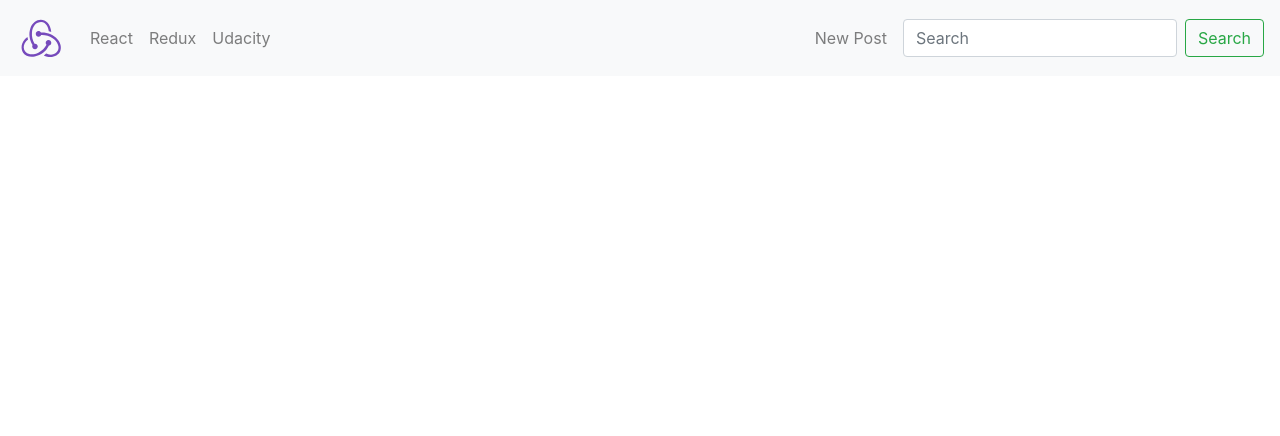
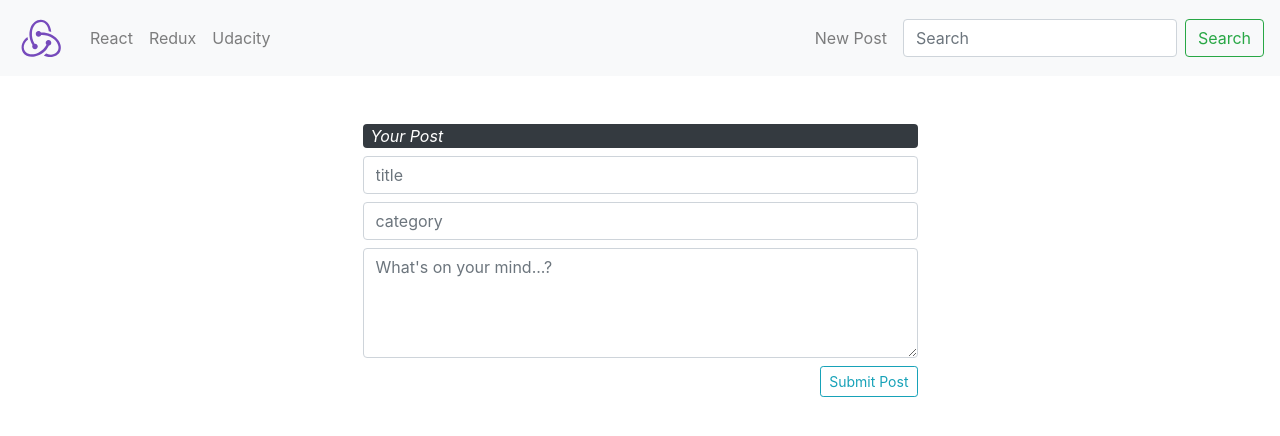
Before and after one commit to andreony/readable-react-redux, a React (Create React App) app: page /posts/1/edit-post in a window 1280 px wide. Shown: the top 436 px of the page. Built offline with nearby package versions, Linux system fonts and the light colour scheme; no server answers.

Commit message:
Edit posts feature

```diff
--- a/src/App.js
+++ b/src/App.js
@@ -31,6 +31,7 @@ function App() {
         <Switch>
           <Route path="/" exact component={Dashboard}/>
           <Route path="/new-post" exact component={NewPost} />
+          <Route path="/posts/:id/edit-post" exact component={NewPost} />
           <Route path="/:category" exact component={Dashboard}/>
           <Route path="/:category/:post_id" exact component={PostView}/>
           <Route path="/:category/:post_id/add-comment" exact component={NewComment}/>
--- a/src/features/posts/NewPost.js
+++ b/src/features/posts/NewPost.js
@@ -1,26 +1,31 @@
 import React, { useState } from 'react'
 import { selectAuthedUser } from '../auth/authedUserSlice'
 import { useDispatch, useSelector, connect } from 'react-redux'
-import { addAsyncPost } from './postsSlice'
+import { addAsyncPost, editPost } from './postsSlice'
 
 const NewPost = (props) => {
+
+	const {id, title, body, oAuthor, category} = props.location.state || {id:'', title:'', body:'', oAuthor:'', category:''}
+
 	const dispatch = useDispatch()
 	const authedUser = useSelector(selectAuthedUser)
 	const author = authedUser
 		? authedUser.name
 		: 'anon'
-	const [newPost, setNewPost] = useState({author})
+	const [newPost, setNewPost] = useState({author, title, body, id})
 
 	const handleSubmit = (e) => {
 		e.preventDefault()
 		if(!newPost.title || !newPost.body){
-			console.log(newPost)
+			console.log('empty post', newPost)
 			return false
 		}
-		console.log('new post before dispatch ',newPost)
-		dispatch(addAsyncPost(newPost))
+		body
+			?	dispatch(editPost(newPost))
+			: dispatch(addAsyncPost(newPost))
 		props.history.push('/')
 	}
+
 	const handleChange = (e) => {
 		newPost[e.target.name] = e.target.value
 		setNewPost(newPost)
@@ -32,14 +37,22 @@ const NewPost = (props) => {
 				className="form-group w-50 mx-auto"
 				onSubmit={handleSubmit}
 			>
-			<div className="bg-dark text-white mb-0 px-2 rounded mb-2"> <em>	Your Post </em></div>
+			<div className="bg-dark text-white mb-0 px-2 rounded mb-2">
+				{body
+				 	? <div className="d-flex"><em>Edit Post</em><span className="mr-2 ml-auto">by <em>{oAuthor}</em></span></div>
+					: <em> Your Post </em>
+				}
+			</div>
 			<input type="text" className="form-control mb-2" name="title" required placeholder="title"
+				defaultValue={title ? title : ''}
 				onChange={handleChange}/>
 			<input type="text" className="form-control mb-2" name="category" required placeholder="category"
+				defaultValue={category ? category : ''}
 				onChange={handleChange}/>
 			<textarea name="body" id="body" className="form-control" cols="20" rows="4"
 				placeholder="What's on your mind...?"
 				onChange={handleChange}
+				defaultValue={ body ? body : ''}
 			></textarea>
 			<button className="btn btn-sm btn-outline-info float-right my-2" type="submit">Submit Post</button>
 			</form>
--- a/src/features/posts/Post.js
+++ b/src/features/posts/Post.js
@@ -49,6 +49,15 @@ const Post = ({id, title, body, author, category, commentCount, voteScore, dispa
 								<span className="mx-2">&#8226;</span>
 								<span>Posted by <em>{author}</em></span>
 							</Link>
+							<div className="right-side">
+								<Link
+									to={{
+										pathname: `/posts/${id}/edit-post`,
+										state:{id, title, body, oAuthor: author, category}
+									}}
+									className="btn btn-outline-info btn-sm mx-2">
+										<i className="far fa-edit"></i>
+								</Link>
 								<button
 									className="btn btn-sm btn-outline-danger m-2"
 									onClick={() => dispatch(removeAsyncPost(id)) }>
@@ -56,6 +65,7 @@ const Post = ({id, title, body, author, category, commentCount, voteScore, dispa
 										<i className="far fa-trash-alt"></i>
 									</span>
 								</button>
+							</div>
 						</div>
 						<div className="card-text">
 							{body}
--- a/src/features/posts/postsAPI.js
+++ b/src/features/posts/postsAPI.js
@@ -67,6 +67,18 @@ const postsAPI = {
 
 		});
 		return {...post}
+	},
+	async edit({id, title, body, category}){
+		const result = await fetch(`${API_URL}/posts/${id}`,{
+			method: 'PUT',
+			headers:{
+				'Authorization': '32451',
+				'Accept': 'application/json',
+				'Content-Type': 'application/json'
+			},
+			body: JSON.stringify({title, body, category})
+		});
+		return result.json()
 	}
 };
 
--- a/src/features/posts/postsSlice.js
+++ b/src/features/posts/postsSlice.js
@@ -9,26 +9,19 @@ export const fetchPosts = createAsyncThunk("posts/fetchAll", async () => {
 export const votePost = createAsyncThunk(
 	"posts/vote",
 	async (payload, thunkAPI) => {
-		//console.log(payload);
 		const response = await postsAPI.vote(payload)
 		return response
 	}
 )
 
-/* export const asyncAddPost = createAsyncThunk(
-	"posts/asyncAddPost",
-	async (post, thunkAPI) => {
-		const response = await postsAPI.addOne(post);
-		return post;
-});
-
-export const asyncRemPost = createAsyncThunk(
-	"posts/asyncRemPost",
-	async (postId, thunkAPI) => {
-		const response = await postsAPI.removeOne(postId);
-		console.log('response --->>>> ', response)
-		return response;
-}); */
+export const editPost = createAsyncThunk(
+	"posts/edit",
+	async (payload, thunkAPI) => {
+		const {id, title, body, category } = payload
+		const response = await postsAPI.edit({ id, title, body, category })
+		return response
+	}
+)
 
 const postsAdapter = createEntityAdapter()
 const initialState = postsAdapter.getInitialState({loading: false})
@@ -67,19 +60,14 @@ const postsSlice = createSlice({
 					default:
 						return state
 				}
-			})
-			/* // -- add one
-			builder.addCase(asyncAddPost.pending, (state, action) => state.loading = true)
-			builder.addCase(asyncAddPost.fulfilled, (state, action) => {
-				postsAdapter.addOne(action.payload)
-				state.loading = false
-			})
-			// -- remove one
-			builder.addCase(asyncRemPost.pending, (state, action) => state.loading = true)
-			builder.addCase(asyncRemPost.fulfilled, (state, action) => {
-				postsAdapter.removeOne(action.payload)
-				state.loading = false
-			}) */
+			});
+			builder.addCase(editPost.fulfilled, (state,action) => {
+				//postsAdapter.updateOne(state, action.payload) - research...why this doesn't work
+				const { id, title, body, category } = action.payload
+				state.entities[id].title = title
+				state.entities[id].body = body
+				state.entities[id].category = category
+			});
 		}
 })
 
```
Lines whose indentation alone changed are shown as unchanged.
